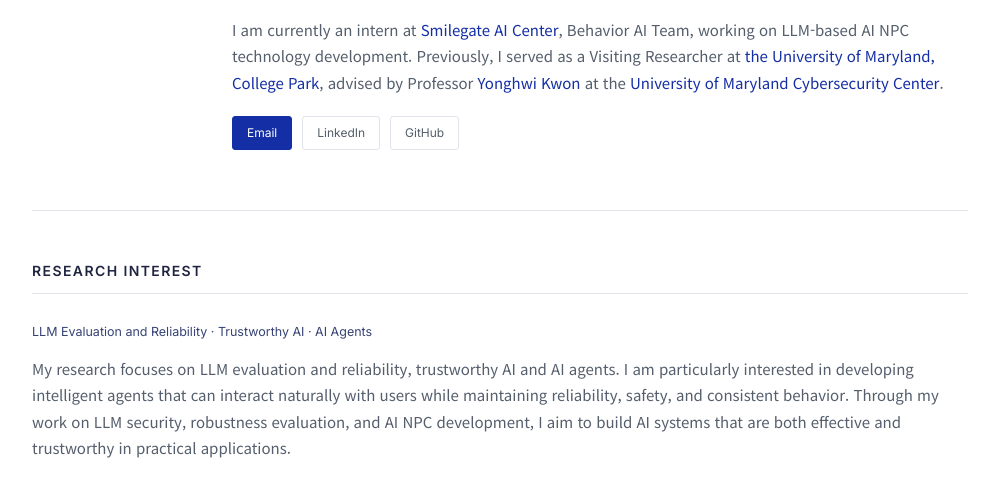
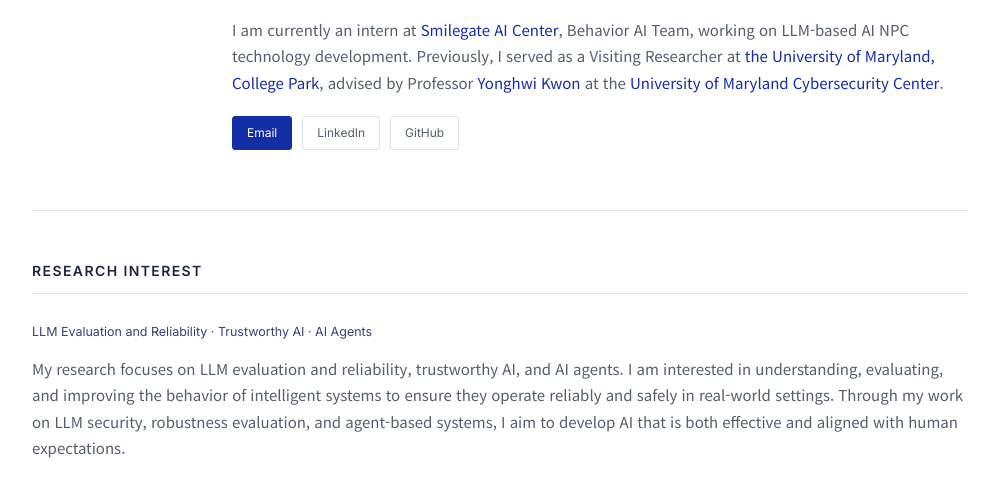
Before and after one commit to eunjung926/eunjung926.github.io, a website: page index.html in a window 1280 px wide. Shown: the part 307-800 px from the top of the page, without its empty margins (140-1139 px from the left). Drawn offline with Linux system fonts and the light colour scheme; a web font is replaced by a local one.

Commit message:
update research interests

```diff
--- a/index.html
+++ b/index.html
@@ -63,7 +63,10 @@
     <p class="section-heading">Research Interest</p>
     <p class="research-keywords">LLM Evaluation and Reliability · Trustworthy AI · AI Agents</p>
     <p class="section-body">
-      My research focuses on LLM evaluation and reliability, trustworthy AI and AI agents. I am particularly interested in developing intelligent agents that can interact naturally with users while maintaining reliability, safety, and consistent behavior. Through my work on LLM security, robustness evaluation, and AI NPC development, I aim to build AI systems that are both effective and trustworthy in practical applications.
+      My research focuses on LLM evaluation and reliability, trustworthy AI, and AI agents. I am interested in
+      understanding, evaluating, and improving the behavior of intelligent systems to ensure they operate reliably
+      and safely in real-world settings. Through my work on LLM security, robustness evaluation, and agent-based
+      systems, I aim to develop AI that is both effective and aligned with human expectations.
     </p>
   </section>
 
```
